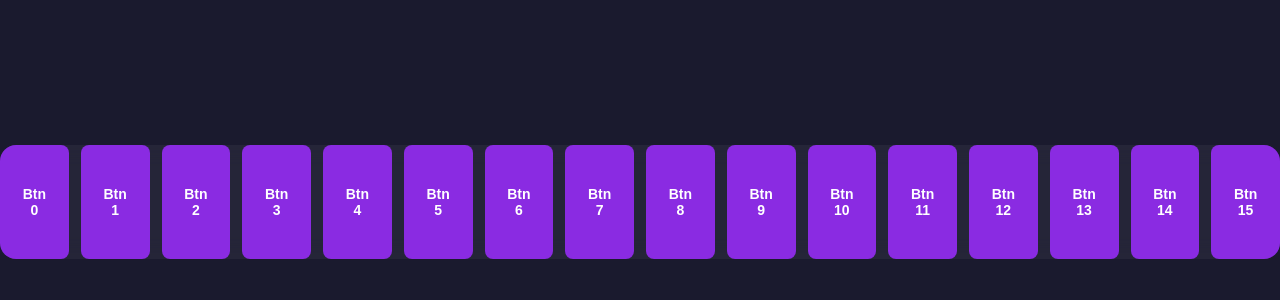
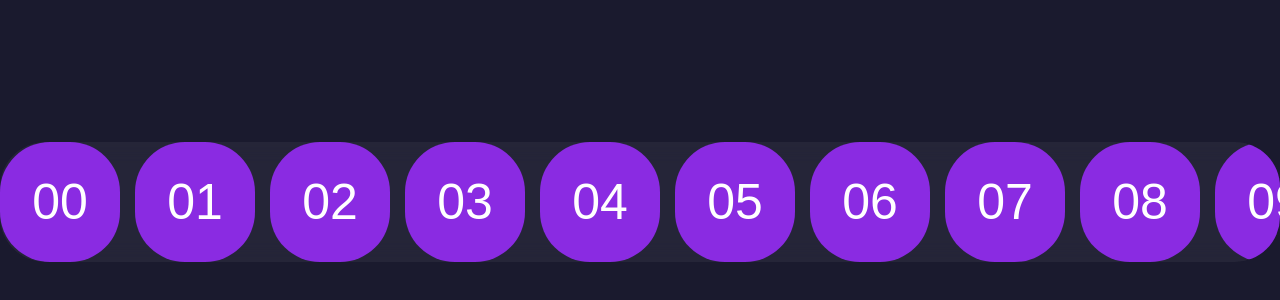
Before and after one commit to Phamhuuduc123/TxTxT, a plain HTML site: page index.html in a window 1280 px wide. Shown: the part 198-498 px from the top of the page. Drawn offline with Linux system fonts and the light colour scheme.

Commit message:
Update button styles and container layout

```diff
--- a/index.html
+++ b/index.html
@@ -18,20 +18,20 @@
       display: flex;
 
 
-      gap: 12px;
+      gap: 15px;
 
       background: rgba(255,255,255,0.05);
-      border-radius: 16px;
+      border-radius: 45px;
       backdrop-filter: blur(10px);
       overflow-x: auto;
-      width: 1400px;
-      height: 3cm;
+      width: 100%;
+      height: 120px;
       scrollbar-width: thin;
       scrollbar-color: blueviolet transparent;
     }
 
     #button-container::-webkit-scrollbar {
-      height: 3cm;
+      height: 120px;
       width:1024px;
     }
 
@@ -41,56 +41,56 @@
 
     #button-container::-webkit-scrollbar-thumb {
       background-color: red;
-      border-radius: 10px;
+      border-radius: 50px;
     }
 
     button {
 
-      padding: 12px 20px;
+      padding: 12px 12px;
       border: 2px solid transparent;
-      border-radius: 8px;
+      border-radius: 50px;
       background-color: blueviolet;
       color: white;
-      font-size: 14px;
-      font-weight: 600;
+      font-size: 50px;
+      font-weight: 300;
       cursor: pointer;
       transition: transform 0.15s, box-shadow 0.15s, background-color 0.2s;
       box-sizing: border-box;
-      height:3cm;
-      width: 150px;
+      min-width :120px;
+      min-height: 100px;
     }
 
     button:hover {
-      transform: translateY(-2px);
+
       box-shadow: 0 6px 18px rgba(0,0,0,0.3);
     }
 
     button.active {
       border-color: white;
       box-shadow: 0 0 14px currentColor;
-      transform: scale(1.05);
+
     }
   </style>
 </head>
 <body>
 
 <div id="button-container">
-  <button data-color="rgb(205, 92, 92)"   onclick="handleClick(this)">Btn 0</button>
-  <button data-color="rgb(250, 128, 114)" onclick="handleClick(this)">Btn 1</button>
-  <button data-color="rgb(255, 160, 122)" onclick="handleClick(this)">Btn 2</button>
-  <button data-color="rgb(255, 192, 203)" onclick="handleClick(this)">Btn 3</button>
-  <button data-color="rgb(255, 105, 180)" onclick="handleClick(this)">Btn 4</button>
-  <button data-color="rgb(219, 112, 147)" onclick="handleClick(this)">Btn 5</button>
-  <button data-color="rgb(255, 160, 122)" onclick="handleClick(this)">Btn 6</button>
-  <button data-color="rgb(255, 127, 80)"  onclick="handleClick(this)">Btn 7</button>
-  <button data-color="rgb(255, 140, 0)"   onclick="handleClick(this)">Btn 8</button>
-  <button data-color="rgb(255, 165, 0)"   onclick="handleClick(this)">Btn 9</button>
-  <button data-color="rgb(255, 215, 0)"   onclick="handleClick(this)">Btn 10</button>
-  <button data-color="rgb(255, 228, 181)" onclick="handleClick(this)">Btn 11</button>
-  <button data-color="rgb(189, 183, 107)" onclick="handleClick(this)">Btn 12</button>
-  <button data-color="rgb(230, 230, 250)" onclick="handleClick(this)">Btn 13</button>
-  <button data-color="rgb(216, 191, 216)" onclick="handleClick(this)">Btn 14</button>
-  <button data-color="rgb(147, 112, 219)" onclick="handleClick(this)">Btn 15</button>
+  <button data-color="rgb(205, 92, 92)"   onclick="handleClick(this)">00</button>
+  <button data-color="rgb(250, 128, 114)" onclick="handleClick(this)">01</button>
+  <button data-color="rgb(255, 160, 122)" onclick="handleClick(this)">02</button>
+  <button data-color="rgb(255, 192, 203)" onclick="handleClick(this)">03</button>
+  <button data-color="rgb(255, 105, 180)" onclick="handleClick(this)">04</button>
+  <button data-color="rgb(219, 112, 147)" onclick="handleClick(this)">05</button>
+  <button data-color="rgb(255, 160, 122)" onclick="handleClick(this)">06</button>
+  <button data-color="rgb(255, 127, 80)"  onclick="handleClick(this)">07</button>
+  <button data-color="rgb(255, 140, 0)"   onclick="handleClick(this)">08</button>
+  <button data-color="rgb(255, 165, 0)"   onclick="handleClick(this)">09</button>
+  <button data-color="rgb(255, 215, 0)"   onclick="handleClick(this)">10</button>
+  <button data-color="rgb(255, 228, 181)" onclick="handleClick(this)">11</button>
+  <button data-color="rgb(189, 183, 107)" onclick="handleClick(this)">12</button>
+  <button data-color="rgb(230, 230, 250)" onclick="handleClick(this)">13</button>
+  <button data-color="rgb(216, 191, 216)" onclick="handleClick(this)">14</button>
+  <button data-color="rgb(147, 112, 219)" onclick="handleClick(this)">15</button>
 </div>
 
 <script>
```
